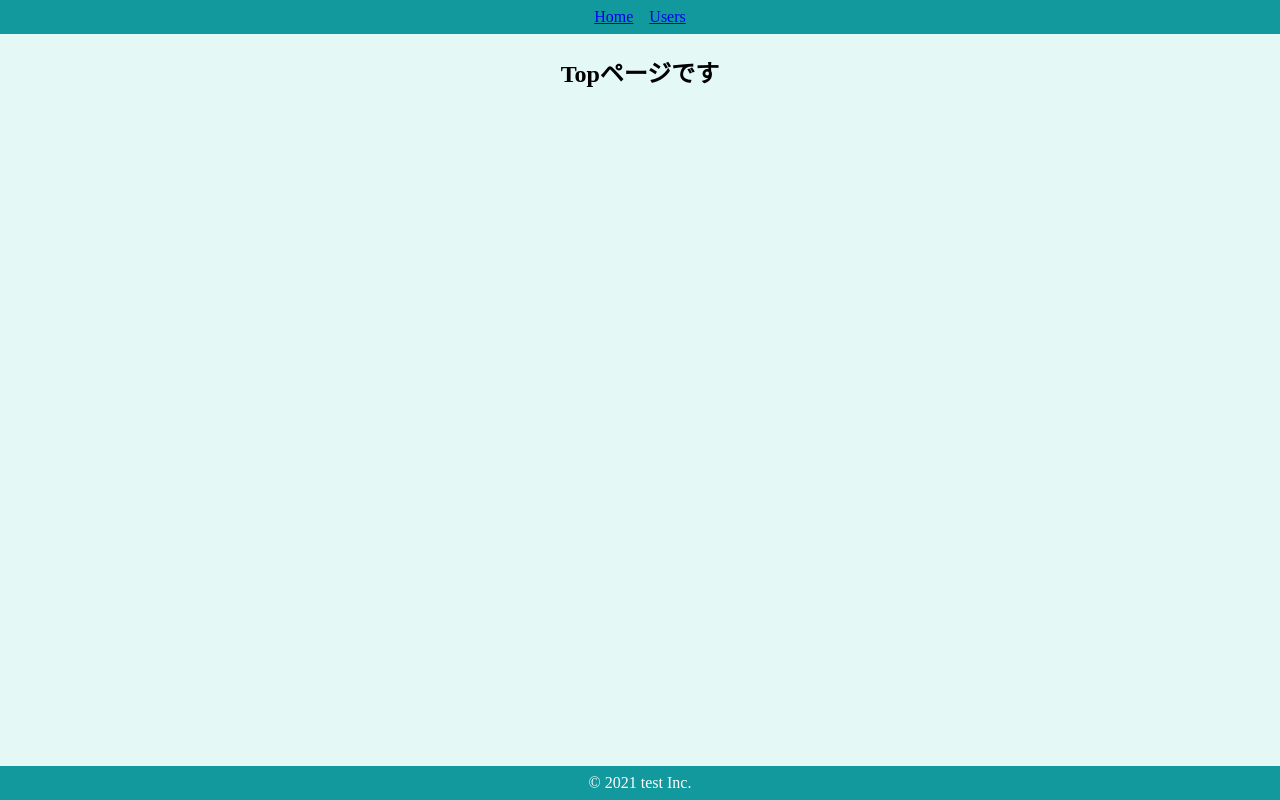
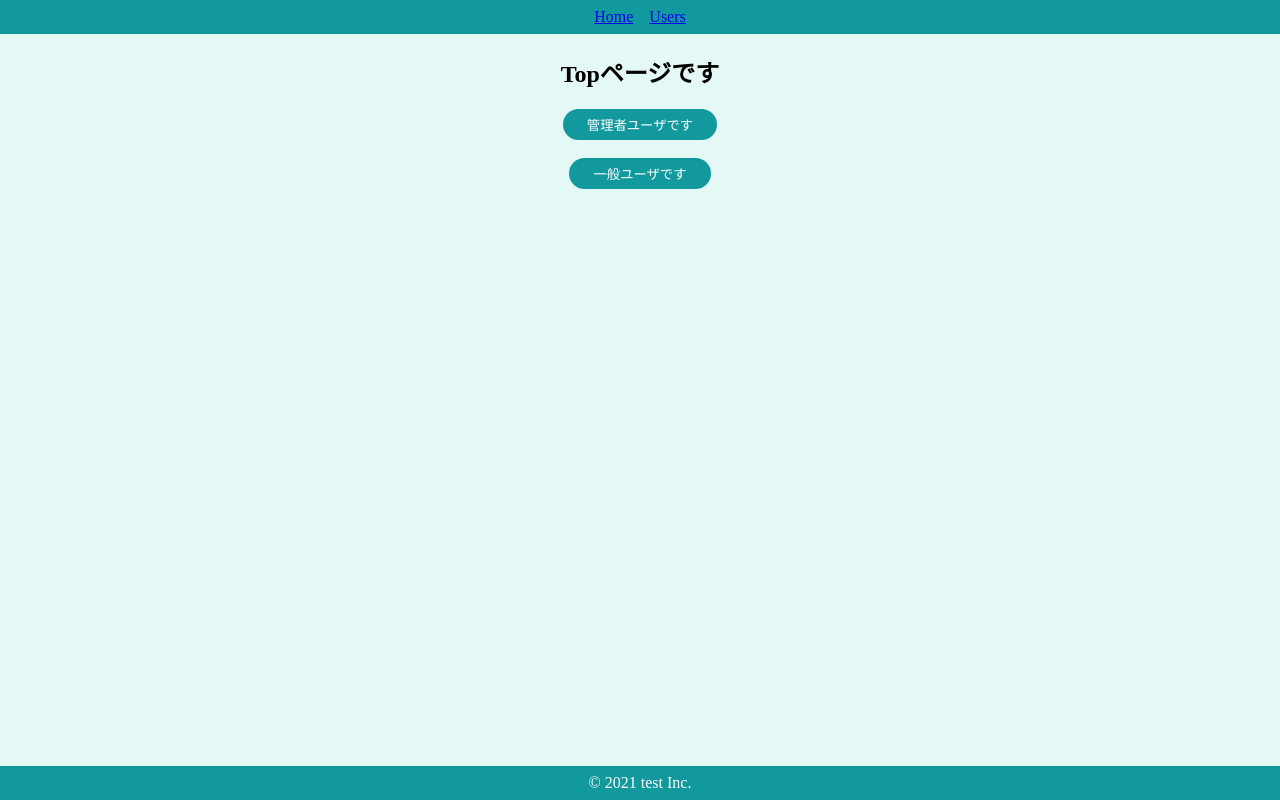
Before and after one commit to kunida/AtomicDesign, a React (Create React App) app: page / in a window 1280 px wide. Built offline with nearby package versions, Linux system fonts and the light colour scheme.

Commit message:
グローバルstate使わない例

```diff
--- a/src/components/atoms/button/SecondaryButton.jsx
+++ b/src/components/atoms/button/SecondaryButton.jsx
@@ -2,8 +2,8 @@
 import { BaseButton } from "./BaseButton";
 
 export const SecondaryButton = (props) => {
-  const { children } = props;
-  return <SButton>{children}</SButton>;
+  const { children, onClick } = props;
+  return <SButton onClick={onClick}>{children}</SButton>;
 };
 
 const SButton = styled(BaseButton)`
--- a/src/components/molecules/user/UserIconWithName.jsx
+++ b/src/components/molecules/user/UserIconWithName.jsx
@@ -1,11 +1,12 @@
 import styled from "styled-components";
 
 export const UserIconWithName = (props) => {
-  const { image, name } = props;
+  const { image, name, isAdmin } = props;
   return (
     <SContainer>
       <SImg height={160} width={160} src={image} alt={name} />
       <SName>{name}</SName>
+      {isAdmin && <SEdit>編集</SEdit>}
     </SContainer>
   );
 };
@@ -23,3 +24,8 @@
   margin: 0;
   color: #40514e;
 `;
+const SEdit = styled.span`
+  text-decoration: underline;
+  color: #aaa;
+  cursor: pointer;
+`;
--- a/src/components/organisms/user/UserCard.jsx
+++ b/src/components/organisms/user/UserCard.jsx
@@ -3,10 +3,10 @@
 import { UserIconWithName } from "../../molecules/user/UserIconWithName";
 
 export const UserCard = (props) => {
-  const { user } = props;
+  const { user, isAdmin } = props;
   return (
     <Card>
-      <UserIconWithName image={user.image} name={user.name} />
+      <UserIconWithName image={user.image} name={user.name} isAdmin={isAdmin} />
       <SDl>
         <dt>メール</dt>
         <dd>{user.email}</dd>
--- a/src/components/pages/Top.jsx
+++ b/src/components/pages/Top.jsx
@@ -1,9 +1,22 @@
+import React from "react";
 import styled from "styled-components";
+import { SecondaryButton } from "../atoms/button/SecondaryButton";
+import { useHistory } from "react-router-dom";
 
 export const Top = () => {
+  const history = useHistory();
+
+  const onClickAdmin = () =>
+    history.push({ pathname: "/users", state: { isAdmin: true } });
+  const onClickGeneral = () =>
+    history.push({ pathname: "/users", state: { isAdmin: false } });
   return (
     <SContainer>
       <h2>Topページです</h2>
+      <SecondaryButton onClick={onClickAdmin}>管理者ユーザです</SecondaryButton>
+      <br />
+      <br />
+      <SecondaryButton onClick={onClickGeneral}>一般ユーザです</SecondaryButton>
     </SContainer>
   );
 };
--- a/src/components/pages/Users.jsx
+++ b/src/components/pages/Users.jsx
@@ -1,6 +1,7 @@
 import styled from "styled-components";
 import { SearchInput } from "../molecules/SearchInput";
 import { UserCard } from "../organisms/user/UserCard";
+import { useLocation } from "react-router-dom";
 
 const users = [...Array(10).keys()].map((val) => {
   return {
@@ -17,13 +18,15 @@
 });
 
 export const Users = () => {
+  const { state } = useLocation();
+  const isAdmin = state ? state.isAdmin : false;
   return (
     <SContainer>
       <h2>ユーザー一覧</h2>
       <SearchInput />
       <SUserArea>
         {users.map((user) => (
-          <UserCard key={user.id} user={user} />
+          <UserCard key={user.id} user={user} isAdmin={isAdmin} />
         ))}
       </SUserArea>
     </SContainer>
```
